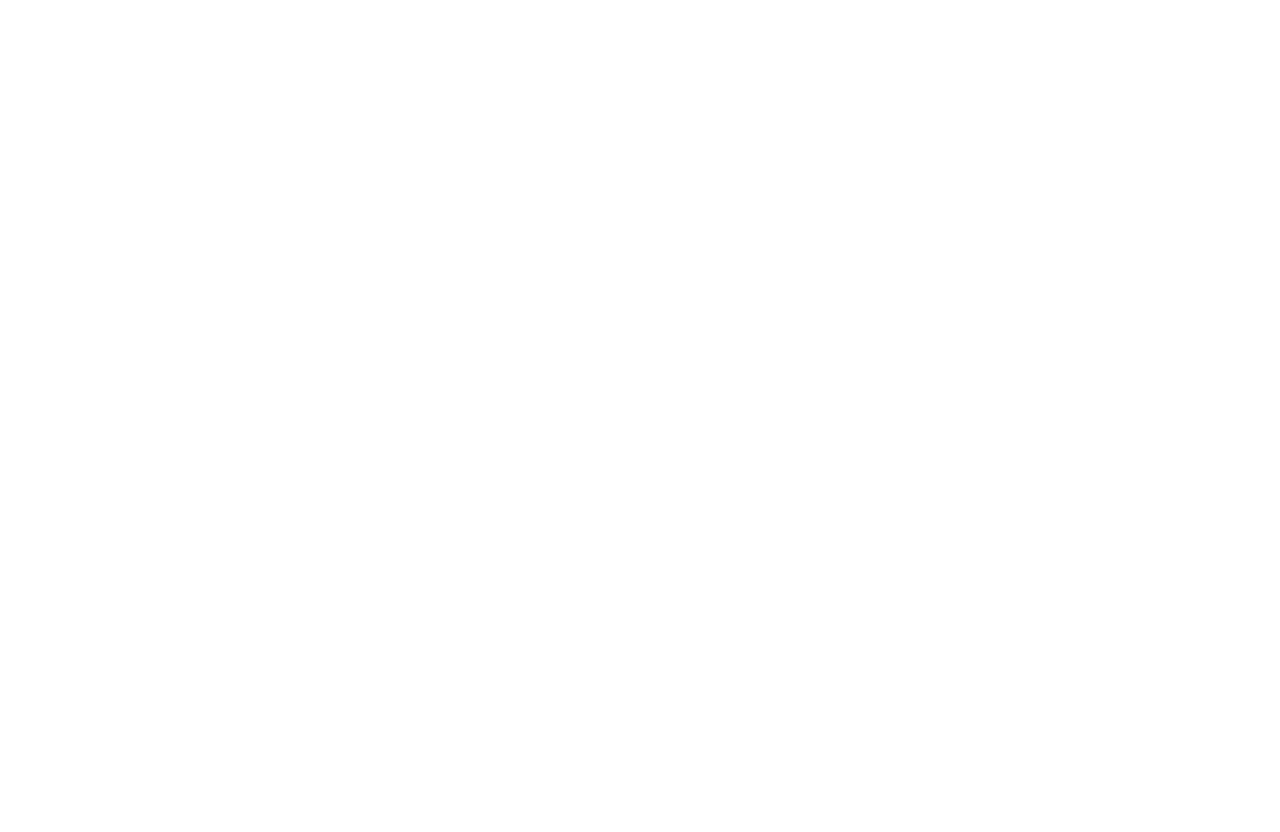
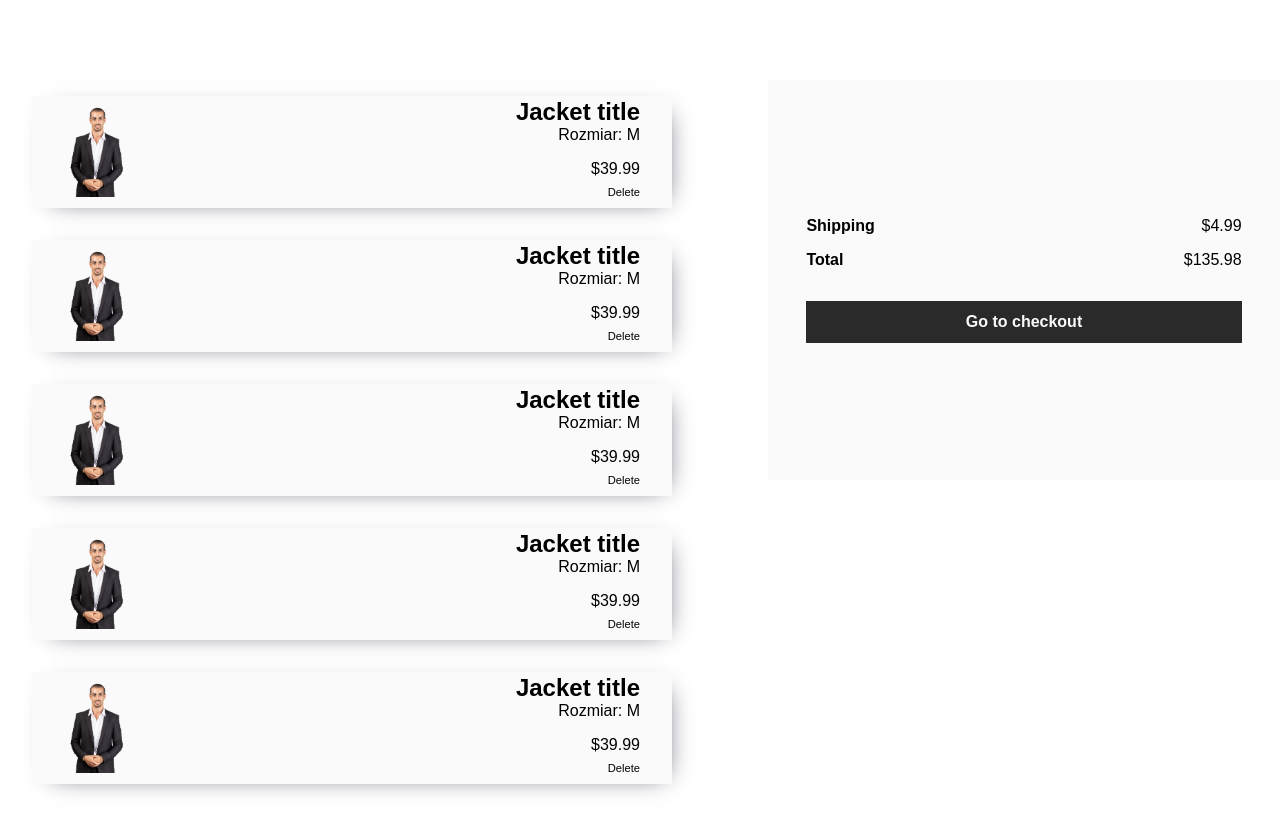
Before and after one commit to BaczkiewiczDawid/inPal, a React (Create React App) app: page /cart in a window 1280 px wide. Before the commit this address had no page. Shown: the top 832 px of the page. Before the commit the page ends 800 px from the top, so only its background shows below. Built offline with nearby package versions, Linux system fonts and the light colour scheme.

Commit message:
shopping cart

```diff
--- a/src/components/organisms/Navigation/Navigation.js
+++ b/src/components/organisms/Navigation/Navigation.js
@@ -1,7 +1,7 @@
 import { useState } from 'react';
 import arrowDown from 'assets/images/arrow-down.png';
 import shoppingCart from 'assets/images/shopping-cart.png';
-import { Nav, MenuToggleButton, Link, Container, CartIcon, NavList } from './Navigation.styles';
+import { Nav, MenuToggleButton, LinkItem, Container, CartIcon, NavList } from './Navigation.styles';
 import useMobile from 'hooks/useMobile';
 import NavigationLink from 'components/atoms/NavigationLink/NavigationLink';
 import NavigationDropdown from 'components/molecules/NavigationDropdown/NavigationDropdown';
@@ -25,9 +25,9 @@ const Navigation = () => {
                     <NavigationDropdown />
                 </NavList>
                 <Container>
-                    <Link href="">
+                    <LinkItem to="/cart">
                         <CartIcon src={shoppingCart} alt="Shopping cart" />
-                    </Link>
+                    </LinkItem>
                     <NavigationLink text={'My account'} icon={arrowDown} />
                 </Container>
             </Nav>
--- a/src/components/organisms/Navigation/Navigation.styles.js
+++ b/src/components/organisms/Navigation/Navigation.styles.js
@@ -1,4 +1,5 @@
 import styled, { keyframes } from 'styled-components';
+import { Link } from 'react-router-dom';
 
 const AppearAnimation = keyframes`
   from {
@@ -69,7 +70,7 @@ export const NavList = styled.ul`
 `;
 
 
-export const Link = styled.a`
+export const LinkItem = styled(Link)`
     text-decoration: none;
     color: #2a2a2a;
     font-size: 1.5rem;
--- /dev/null
+++ b/src/components/templates/ShoppingCart/ShoppingCart.js
@@ -0,0 +1,182 @@
+import Navigation from 'components/organisms/Navigation/Navigation';
+import jacket from 'assets/images/jacket.png';
+import styled from 'styled-components';
+import useMobile from 'hooks/useMobile';
+
+const Wrapper = styled.div`
+    margin-top: 6rem;
+
+    @media screen and (min-width: 768px) {
+        margin-top: 2rem;
+    }
+`;
+
+const Item = styled.div`
+    display: flex;
+    justify-content: space-between;
+    width: 95%;
+    height: 7rem;
+    background-color: #fafafa;
+    box-shadow: 7px 5px 24px -14px rgba(66, 68, 90, 1);
+
+    &:nth-child(n+1) {
+        margin-top: 2rem;
+    }
+
+    &:last-child {
+        margin-bottom: 30vh;
+    }
+
+    @media screen and (min-width: 768px) {
+        width: 50vw;
+        margin-left: 2rem;
+    }
+`;
+
+const Title = styled.h2`
+    font-size: 1.5rem;
+`;
+
+const ItemImage = styled.img`
+    width: auto;
+    height: 90%;
+    margin-left: 2rem;
+`;
+
+const Info = styled.div`
+    display: flex;
+    flex-direction: column;
+    justify-content: center;
+    align-items: flex-end;
+    margin-right: 2rem;
+`;
+
+const Price = styled.span`
+    margin-top: 1rem;
+`;
+
+const Summary = styled.div`
+    display: flex;
+    flex-direction: column;
+    position: fixed;
+    justify-content: center;
+    align-items: center;
+    width: 100vw;
+    min-height: 15vh;
+    bottom: 0;
+    border-top: 1px solid #2a2a2a;
+    background-color: #fafafa;
+
+    @media screen and (min-width: 768px) {
+        position: absolute;
+        right: 0;
+        top: 0;
+        margin-top: 5rem;
+        height: 50vh;
+        width: 40vw;
+        border: none;
+    }
+`;
+
+const InfoContainer = styled.div`
+    display: flex;
+    justify-content: space-between;
+    width: 85%;
+    margin-top: 1rem;
+`;
+
+const Subtitle = styled.h3`
+    font-size: 1rem;
+`;
+
+const Amount = styled.span`
+`;
+
+const Delete = styled.span`
+    font-size: .7rem;
+    margin-top: .5rem;
+    margin-bottom: .5rem;
+`;
+
+const Button = styled.button`
+    padding: 12px 48px;
+    color: #fafafa;
+    background-color: #2a2a2a;
+    border: none;
+    font-weight: 700;
+    cursor: pointer;
+    margin-top: 2rem;
+    font-size: 1rem;
+    width: 85%;
+    margin-bottom: 1rem;
+`;
+
+const ShoppingCart = () => {
+    const isMobile = useMobile();
+
+    return (
+        <>
+            <Navigation />
+            <Wrapper>
+                <Item>
+                <ItemImage src={jacket} alt="jacket" />
+                <Info>
+                    <Title>Jacket title</Title>
+                    <span>Rozmiar: M</span>
+                    <Price>$39.99</Price>
+                    {!isMobile ? <Delete>Delete</Delete> : null}
+                </Info>
+            </Item>
+            <Item>
+                <ItemImage src={jacket} alt="jacket" />
+                <Info>
+                    <Title>Jacket title</Title>
+                    <span>Rozmiar: M</span>
+                    <Price>$39.99</Price>
+                    {!isMobile ? <Delete>Delete</Delete> : null}
+                </Info>
+            </Item>
+            <Item>
+                <ItemImage src={jacket} alt="jacket" />
+                <Info>
+                    <Title>Jacket title</Title>
+                    <span>Rozmiar: M</span>
+                    <Price>$39.99</Price>
+                    {!isMobile ? <Delete>Delete</Delete> : null}
+                </Info>
+            </Item>
+            <Item>
+                <ItemImage src={jacket} alt="jacket" />
+                <Info>
+                    <Title>Jacket title</Title>
+                    <span>Rozmiar: M</span>
+                    <Price>$39.99</Price>
+                    {!isMobile ? <Delete>Delete</Delete> : null}
+                </Info>
+            </Item>
+            <Item>
+                <ItemImage src={jacket} alt="jacket" />
+                <Info>
+                    <Title>Jacket title</Title>
+                    <span>Rozmiar: M</span>
+                    <Price>$39.99</Price>
+                    {!isMobile ? <Delete>Delete</Delete> : null}
+                </Info>
+            </Item>
+            </Wrapper>
+            <Summary>
+                <InfoContainer>
+                    <Subtitle>Shipping</Subtitle>
+                    <Amount>$4.99</Amount>
+                </InfoContainer>
+                <InfoContainer>
+                    <Subtitle>Total</Subtitle>
+                    <Amount>$135.98</Amount>
+                </InfoContainer>
+                <Button>Go to checkout</Button>
+            </Summary>
+        </>
+     );
+}
+
+export default ShoppingCart;
--- a/src/views/App.js
+++ b/src/views/App.js
@@ -1,5 +1,6 @@
 import Home from 'components/templates/Home/Home'
 import Item from 'components/templates/Item/Item';
+import ShoppingCart from 'components/templates/ShoppingCart/ShoppingCart';
 import GlobalStyle from 'assets/styles/GlobalStyles';
 import { BrowserRouter as Router, Routes, Route } from 'react-router-dom';
 
@@ -11,6 +12,7 @@ function App() {
         <Routes>
           <Route exact path="/" element={<Home />} />
           <Route path="/item/:id" element={<Item />} />
+          <Route path="/cart" element={<ShoppingCart />} />
         </Routes>
       </Router>
     </>
```
